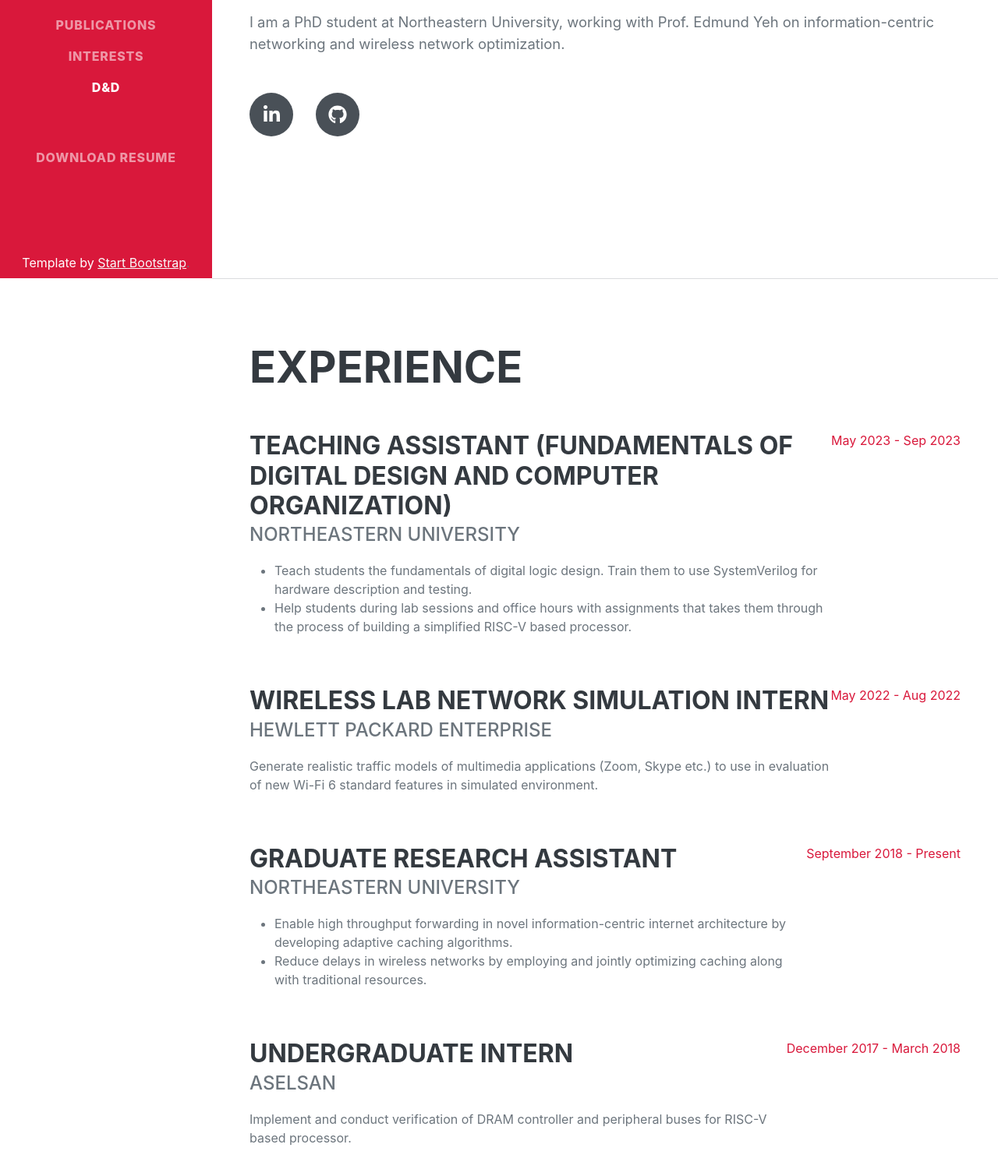
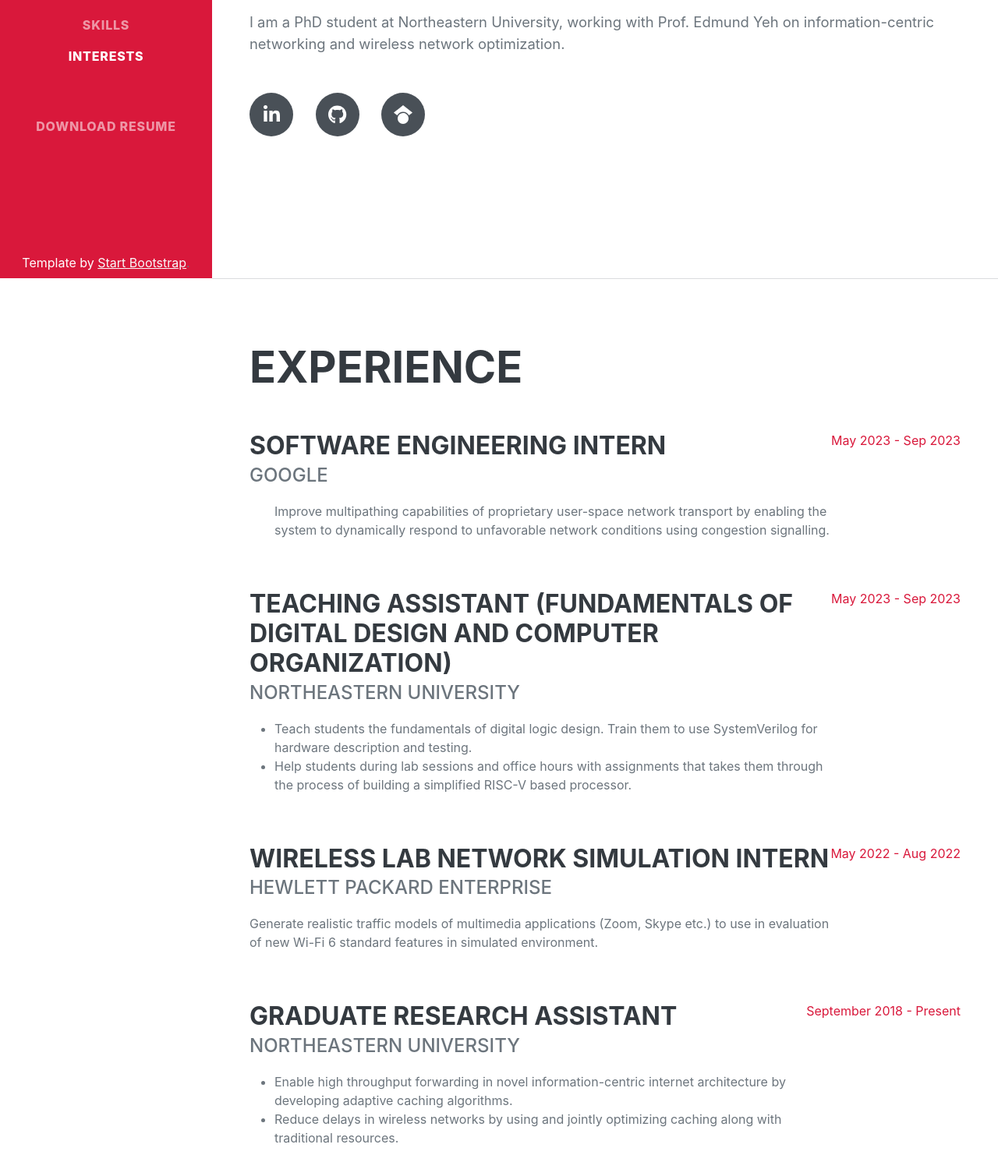
Before and after one commit to fvmutlu/fvmutlu.github.io, a plain HTML site: page index.html in a window 1280 px wide. Shown: the part 443-1934 px from the top of the page at 78% size. Drawn offline with nearby package versions, Linux system fonts and the light colour scheme; a web font is replaced by a local one.

Commit message:
Removed outdated sections. Added Google experience. Added Scholar link. Updated Resume.

```diff
--- a/index.html
+++ b/index.html
@@ -8,7 +8,7 @@
         <title>Faruk Volkan Mutlu - Homepage</title>
         <link rel="icon" type="image/x-icon" href="assets/img/favicon.ico" />
         <!-- Font Awesome icons (free version)-->
-        <script src="https://use.fontawesome.com/releases/v5.15.3/js/all.js" crossorigin="anonymous"></script>
+        <script src="https://use.fontawesome.com/releases/v6.5.1/js/all.js" crossorigin="anonymous"></script>
         <!-- Font Mfizz icons -->
         <link href="css/font-mfizz.css" rel="stylesheet" />
         <!-- Devicon icons-->
@@ -33,9 +33,9 @@
                     <li class="nav-item"><a class="nav-link js-scroll-trigger" href="#experience">Experience</a></li>
                     <li class="nav-item"><a class="nav-link js-scroll-trigger" href="#education">Education</a></li>
                     <li class="nav-item"><a class="nav-link js-scroll-trigger" href="#skills">Skills</a></li>
-                    <li class="nav-item"><a class="nav-link js-scroll-trigger" href="#publications">Publications</a></li>
+                    <!-- <li class="nav-item"><a class="nav-link js-scroll-trigger" href="#publications">Publications</a></li> -->
                     <li class="nav-item"><a class="nav-link js-scroll-trigger" href="#interests">Interests</a></li>
-                    <li class="nav-item"><a class="nav-link js-scroll-trigger" href="#dnd">D&D</a></li>
+                    <!-- <li class="nav-item"><a class="nav-link js-scroll-trigger" href="#dnd">D&D</a></li> -->
                     <li style="margin-top: 50px;" class="nav-item"><a class="nav-link js-scroll-trigger" href="docs/Faruk_Volkan_Mutlu_Resume.pdf" target="_blank">Download Resume</a></li>
                 </ul>
             </div>
@@ -60,6 +60,7 @@
                     <div class="social-icons">
                         <a class="social-icon" href="https://www.linkedin.com/in/fvmutlu" target="_blank"><i class="fab fa-linkedin-in"></i></a>
                         <a class="social-icon" href="https://github.com/fvmutlu" target="_blank"><i class="fab fa-github"></i></a>
+                        <a class="social-icon" href="https://scholar.google.com/citations?user=6IH3lTMAAAAJ&hl=en&oi=ao" target="_blank"><i class="fab fa-google-scholar"></i></a>
                     </div>
                 </div>
             </section>
@@ -68,7 +69,17 @@
             <section class="resume-section" id="experience">
                 <div class="resume-section-content">
                     <h2 class="mb-5">Experience</h2>
-		    <div class="d-flex flex-column flex-md-row justify-content-between mb-5">
+                    <div class="d-flex flex-column flex-md-row justify-content-between mb-5">
+                        <div class="flex-grow-1">
+                            <h3 class="mb-0">Software Engineering Intern</h3>
+                            <div class="subheading mb-3">Google</div>
+                            <ul>
+                                <p>Improve multipathing capabilities of proprietary user-space network transport by enabling the system to dynamically respond to unfavorable network conditions using congestion signalling.</p>
+                            </ul>
+                        </div>
+                        <div class="flex-shrink-0"><span class="text-primary">May 2023 - Sep 2023</span></div>
+                    </div>
+		            <div class="d-flex flex-column flex-md-row justify-content-between mb-5">
                         <div class="flex-grow-1">
                             <h3 class="mb-0">Teaching Assistant (Fundamentals of Digital Design and Computer Organization)</h3>
                             <div class="subheading mb-3">Northeastern University</div>
@@ -93,7 +104,7 @@
                             <div class="subheading mb-3">Northeastern University</div>
                             <ul>
                                 <li>Enable high throughput forwarding in novel information-centric internet architecture by developing adaptive caching algorithms.</li>
-                                <li>Reduce delays in wireless networks by employing and jointly optimizing caching along with traditional resources.</li>
+                                <li>Reduce delays in wireless networks by using and jointly optimizing caching along with traditional resources.</li>
                             </ul>
                         </div>
                         <div class="flex-shrink-0"><span class="text-primary">September 2018 - Present</span></div>
@@ -177,11 +188,18 @@
                 </div>
             </section>
             <hr class="m-0" />
-            <!-- Awards-->
+            <!-- Publications -->
+            <!--
             <section class="resume-section" id="publications">
                 <div class="resume-section-content">
                     <h2 class="mb-5">Publications</h2>
                     <ul>
+                        <li>
+                            <b>Faruk Volkan Mutlu</b>, and Edmund Yeh. "Cost-aware Joint Caching and Forwarding in Networks with Heterogeneous Cache Resources.". <i>To be published in the IEEE International Conference on Communications (ICC 2024).</i> arXiv preprint arXiv:2310.07243 (2023).
+                        </li>
+                        <li>
+                            D. Malak, <b>F. V. Mutlu</b>, J. Zhang and E. M. Yeh, "Joint Power Control and Caching for Transmission Delay Minimization in Wireless HetNets," in IEEE/ACM Transactions on Networking, 2023, doi: 10.1109/TNET.2023.3319674.
+                        </li>
                         <li>
                             Yuanhao Wu, <b>Faruk Volkan Mutlu</b>, Yuezhou Liu, Edmund Yeh, et al., 2022. N-DISE: NDN-based data distribution for large-scale data-intensive science. In Proceedings of the 9th ACM Conference on Information-Centric Networking (ICN '22). Association for Computing Machinery, New York, NY, USA, 103–113. https://doi.org/10.1145/3517212.3558087
                         </li>
@@ -197,16 +215,18 @@
                     </ul>
                 </div>
             </section>
-            <!-- Interests-->
+            -->
+            <!-- Interests -->
             <section class="resume-section" id="interests">
                 <div class="resume-section-content">
                     <h2 class="mb-5">Interests</h2>
-                    <p>Outside of my academic work, I am a fan of novels in the fiction and history genres, video games, board games, and tabletop roleplaying games. Specifically, I am an avid fan of Dungeons & Dragons. I've been running D&D since 2013 and have been homebrewing my own D&D content for most of that time.</p>
-                    <p class="mb-0">You can find out more about my various D&D related endeavors in the <a href="#dnd">D&D section</a> of this page.</p>
+                    <p>Outside of my academic work, I am a fan of novels in the fiction and history genres, video games, board games, and tabletop roleplaying games. I've been running games since 2013 and have been homebrewing my own content for most of that time.</p>
+                    <!-- <p class="mb-0">You can find out more about my various D&D related endeavors in the <a href="#dnd">D&D section</a> of this page.</p> -->
                 </div>
             </section>
             <hr class="m-0" />
             <!-- D&D -->
+            <!--
             <section class="resume-section" id="dnd">
                 <div class="resume-section-content">
                     <h2 class="mb-5">My Dungeons & Dragons Content</h2>
@@ -214,12 +234,12 @@
                         <li><a href="/dnd-content">Boxed Text</a>, a D&D blog where I publish my homebrew content. (Work in progress, page currently unavailable.) </li>
                         <li>
                             <a href="https://open.spotify.com/show/1zoq7UisPOLCvy4183FQ9S" target="_blank">Kutulu Metin</a>, a Turkish podcast where I give bits of dungeon master advice. (Not releasing new episodes at the moment.)
-                            <!-- <iframe style="border-radius:12px" src="https://open.spotify.com/embed/episode/2NopMMoZwQOhUts4jSfg4S?utm_source=generator&theme=0" width="50%" height="152" frameBorder="0" allowfullscreen="" allow="autoplay; clipboard-write; encrypted-media; fullscreen; picture-in-picture"></iframe>-->
                         </li>
                     </ul>
                 </div>
             </section>
             <hr class="m-0" />
+            -->
         </div>
         <!-- Bootstrap core JS-->
         <script src="https://cdn.jsdelivr.net/npm/bootstrap@5.1.0/dist/js/bootstrap.bundle.min.js"></script>
```
Also changed, not shown: 3 other files.
